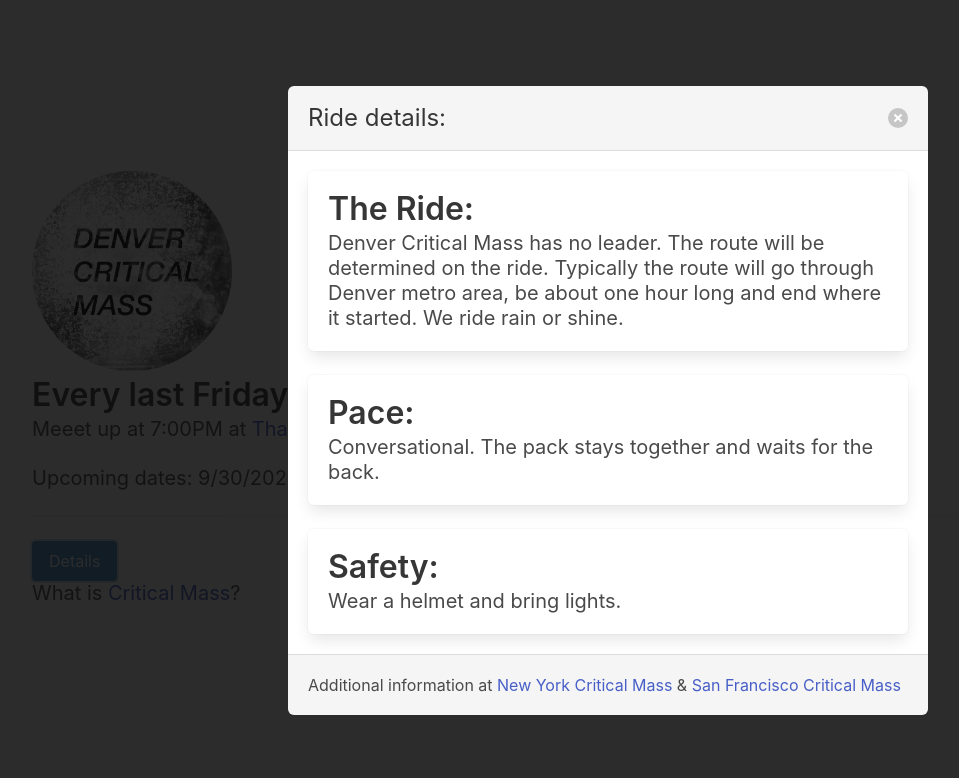
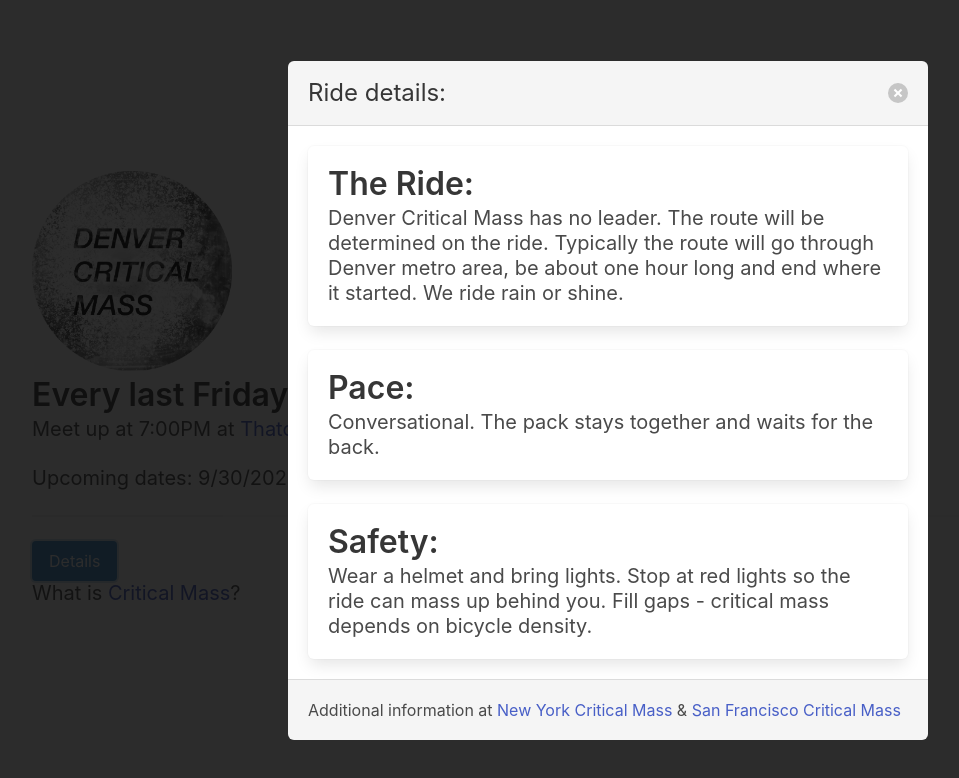
Before and after one commit to jtrtj/denvercriticalmass_com, a Next.js app: page / in a window 1280 px wide. Both pictures are taken after a click on the button "Details". Shown: the top 778 px of the page, without its empty margins (32-991 px from the left). Built offline with nearby package versions, Linux system fonts and the light colour scheme.

Commit message:
Fix typo and add more info.

```diff
--- a/pages/index.tsx
+++ b/pages/index.tsx
@@ -36,7 +36,7 @@
             <h1 className="title">Every last Friday of every month.</h1>
 
             <h2 className="subtitle">
-              Meeet up at 7:00PM at{" "}
+              Meet up at 7:00PM at{" "}
               <a
                 href="https://goo.gl/maps/cVHetdaYH31WRxTk7"
                 target="_blank"
@@ -96,7 +96,9 @@
                     <div className="box">
                       <h1 className="title">Safety:</h1>
                       <h2 className="subtitle">
-                        Wear a helmet and bring lights.
+                        Wear a helmet and bring lights. Stop at red lights so
+                        the ride can mass up behind you. Fill gaps - critical
+                        mass depends on bicycle density.
                       </h2>
                     </div>
                   </section>
```
